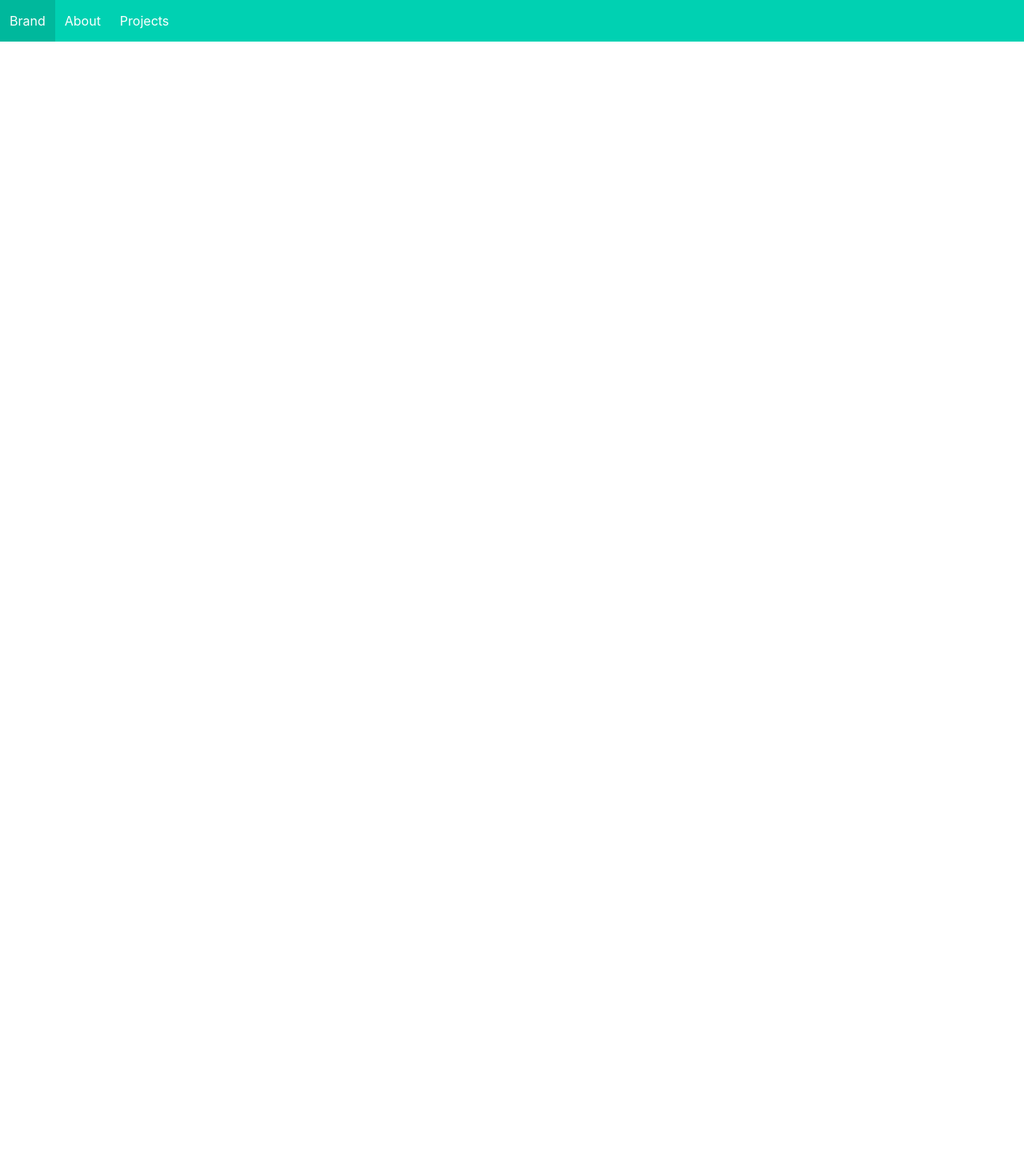
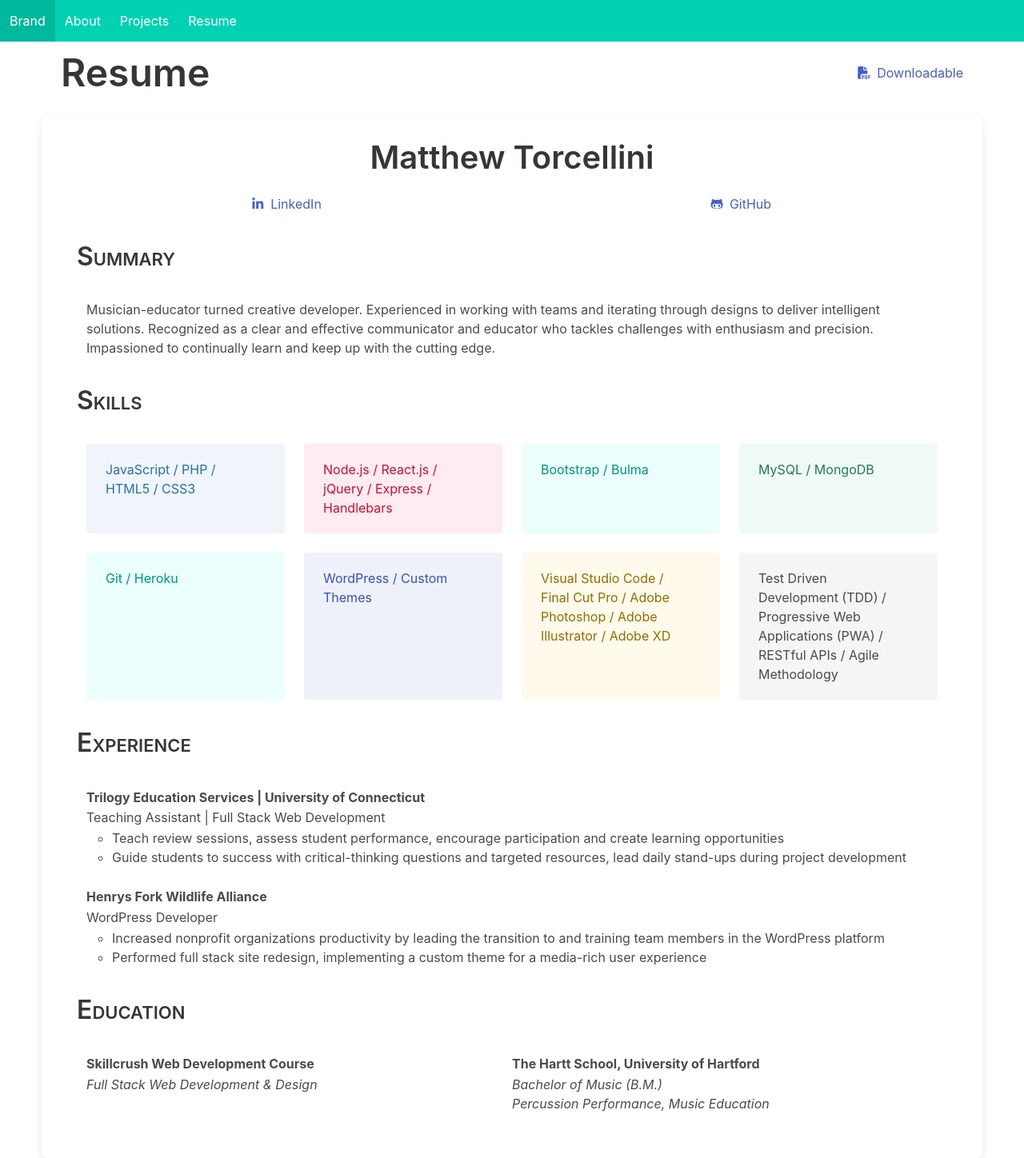
Before and after one commit to mtorcellini/portfolio, a React (Create React App) app: page /resume in a window 1280 px wide. Shown: the whole page at 80% size. Before the commit the page ends 800 px from the top, so only its background shows below. Built offline with nearby package versions, Linux system fonts and the light colour scheme.

Commit message:
add resume components

```diff
--- a/src/App.js
+++ b/src/App.js
@@ -2,6 +2,7 @@
 import About from './components/pages/About';
 import Projects from './components/pages/Projects';
 import Nav from './components/Nav';
+import Resume from './components/pages/Resume';
 import {BrowserRouter as Router, Route} from 'react-router-dom';
 
 function App() {
@@ -11,6 +12,7 @@ function App() {
         <Nav />
         <Route exact path="/" component={About} />
         <Route path="/projects" component={Projects} />
+        <Route path="/resume" component={Resume} />
       </Router>
 
     </div>
--- a/src/components/Nav/index.js
+++ b/src/components/Nav/index.js
@@ -23,6 +23,8 @@ function Nav() {
         <div className="navbar-start">
           <Link to="/" className="navbar-item">About</Link>
           <Link to="/projects" className="navbar-item">Projects</Link>
+          <Link to="/resume" className="navbar-item">Resume</Link>
+
         </div>
 
         <div className="navbar-end">
--- /dev/null
+++ b/src/components/pages/Resume/index.js
@@ -0,0 +1,178 @@
+import './style.css';
+
+function Resume() {
+  return (
+    <div id="resume" className="container">
+      <div className="column columns is-vcentered">
+        <div className="column is-half">
+          <h1 className="title is-1">Resume</h1>
+        </div>
+        <div className="column is-half">
+          <a className="download" target="_blank" rel="noreferrer" href="./assets/webResume.pdf">
+            <div className="icon-text">
+              <span className="icon">
+                <i className="fas fa-file-pdf"></i>
+              </span>
+              <span>Downloadable</span>
+            </div>
+          </a>
+        </div>
+      </div>
+
+
+      <div className="columns is-multiline box">
+
+        <div className="column is-full"><h2 className="title is-2">Matthew Torcellini</h2></div>
+
+        <div className="column is-half link">
+          <a href="https://www.linkedin.com/in/matt-torcellini/" target="_blank" rel="noreferrer">
+            <div className="icon-text">
+              <span className="icon">
+                <i className="fab fa-linkedin-in"></i>
+              </span>
+              <span>LinkedIn</span>
+            </div>
+          </a>
+        </div>
+        <div className="column is-half link">
+          <a href="https://github.com/mtorcellini" target="_blank" rel="noreferrer">
+            <div className="icon-text">
+              <span className="icon">
+                <i className="fab fa-github-alt"></i>
+              </span>
+              <span>GitHub</span>
+            </div>
+          </a>
+        </div>
+
+
+        <div className="column is-full">
+
+          {/* SUMMARY */}
+          <div className="column is-full">
+            <h3 className="title is-3">Summary</h3>
+            <div className="column is-full">
+              <div className="content">
+                <p>Musician-educator turned creative developer. Experienced in working with teams and iterating through designs to deliver intelligent solutions. Recognized as a clear and effective communicator and educator who tackles challenges with enthusiasm and precision. Impassioned to continually learn and keep up with the cutting edge.</p>
+              </div>
+            </div>
+          </div>
+
+          {/* SKILLS */}
+          <div className="column is-full">
+            <h3 className="title is-3">Skills</h3>
+            <div className="column is-full">
+              <div className="tile is-ancestor">
+            <div className="tile is-parent">
+              <article className="tile is-child notification is-info is-light">
+                <div className="content">
+                  <p>JavaScript / PHP / HTML5 / CSS3</p>
+                </div>
+              </article>
+            </div>
+            <div className="tile is-parent">
+              <article className="tile is-child notification is-danger is-light">
+                <div className="content">
+                  <p>Node.js / React.js / jQuery / Express / Handlebars</p>
+                </div>
+              </article>
+            </div>
+            <div className="tile is-parent">
+              <article className="tile is-child notification is-primary is-light">
+                <div className="content">
+                  <p>Bootstrap / Bulma</p>
+                </div>
+              </article>
+            </div>
+            <div className="tile is-parent">
+              <article className="tile is-child notification is-success is-light">
+                <div className="content">
+                  <p>MySQL / MongoDB</p>
+                </div>
+              </article>
+            </div>
+          </div>
+              <div className="tile is-ancestor">
+            <div className="tile is-parent">
+              <article className="tile is-child notification is-primary is-light">
+                <div className="content">
+                  <p>Git / Heroku</p>
+                </div>
+              </article>
+            </div>
+            <div className="tile is-parent">
+              <article className="tile is-child notification is-link is-light">
+                <div className="content">
+                  <p>WordPress / Custom Themes</p>
+                </div>
+              </article>
+            </div>
+            <div className="tile is-parent">
+              <article className="tile is-child notification is-warning is-light">
+                <div className="content">
+                  <p>Visual Studio Code / Final Cut Pro / Adobe Photoshop / Adobe Illustrator / Adobe XD</p>
+                </div>
+              </article>
+            </div>
+            <div className="tile is-parent">
+              <article className="tile is-child notification is-light">
+                <div className="content">
+                  <p>Test Driven Development (TDD) / Progressive Web Applications (PWA) / RESTful APIs / Agile Methodology</p>
+                </div>
+              </article>
+            </div>
+          </div>
+            </div>
+          </div>
+
+          {/* EXPERIENCE */}
+          <div className="column is-full">
+            <h3 className="title is-3">Experience</h3>
+
+            <div className="column is-full">
+              <p className="employer">Trilogy Education Services | University of Connecticut</p>
+              <p className="job-title">Teaching Assistant | Full Stack Web Development</p>
+              <ul className="details">
+                <li>Teach review sessions, assess student performance, encourage participation and create learning opportunities</li>
+                <li>Guide students to success with critical-thinking questions and targeted resources, lead daily stand-ups during project development</li>
+              </ul>
+            </div>
+
+            <div className="column is-full">
+              <p className="employer">Henrys Fork Wildlife Alliance</p>
+              <p className="job-title">WordPress Developer</p>
+              <ul className="details">
+                <li>Increased nonprofit organizations productivity by leading the transition to and training team members in the WordPress platform</li>
+                <li>Performed full stack site redesign, implementing a custom theme for a media-rich user experience</li>
+              </ul>
+            </div>
+
+          </div>
+
+          {/* EDUCATION */}
+          <div className="column is-full">
+            <h3 className="title is-3">Education</h3>
+
+            <div className="column columns is-full">
+              <div className="column is-half">
+                <p className="employer">Skillcrush Web Development Course</p>
+                <p className="major">Full Stack Web Development &amp; Design</p>
+              </div>
+
+              <div className="column is-half">
+                <p className="employer">The Hartt School, University of Hartford</p>
+                <p className="major">Bachelor of Music (B.M.)</p>
+                <p className="major">Percussion Performance, Music Education</p>
+              </div>
+            </div>
+
+          </div>
+        </div>
+
+
+      </div>
+    </div>
+  )
+}
+
+export default Resume;
--- /dev/null
+++ b/src/components/pages/Resume/style.css
@@ -0,0 +1,37 @@
+
+#resume h2 {
+  text-align: center;
+}
+
+#resume h3 {
+  font-variant: small-caps;
+}
+
+#resume .download .icon-text{
+  justify-content: flex-end;
+}
+
+#resume .link .icon-text {
+  justify-content: center;
+}
+
+#resume .employer {
+  font-weight: 700;
+  margin: .1em 0;
+}
+
+#resume .job-title {
+  margin: .1em 0;
+}
+
+#resume .details {
+  list-style: circle;
+}
+
+#resume .details > li {
+  margin-left: 2em;
+}
+
+#resume .major {
+  font-style: italic;
+}
```
Also changed, not shown: 1 other file (tests, documents, lock files or other folders).
